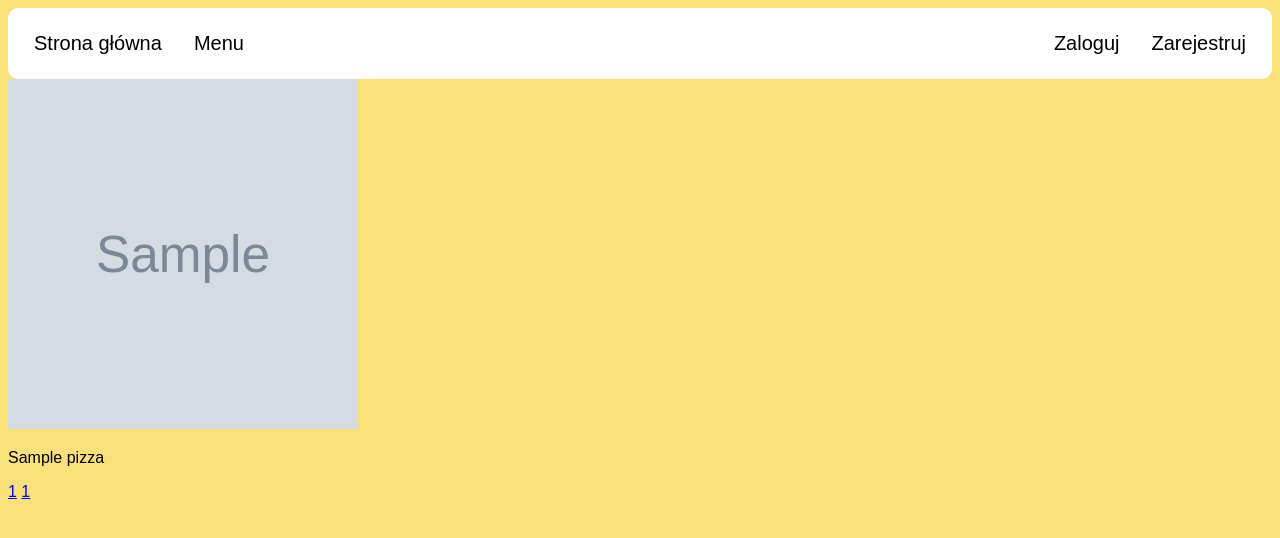
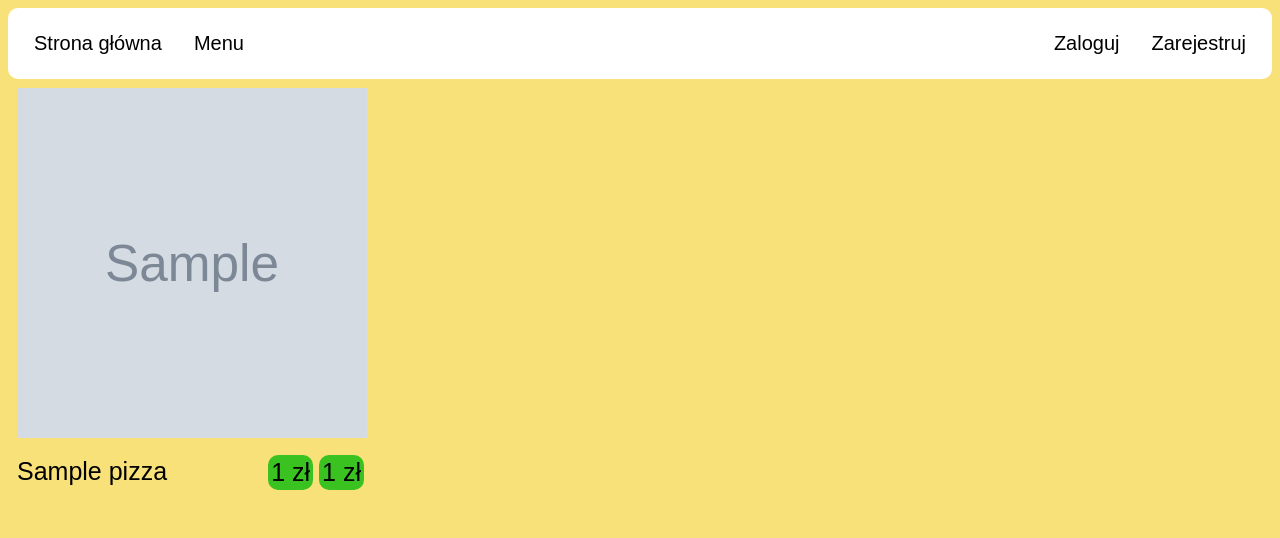
Before and after one commit to artur-mrozek/pizza_site, a Django app: template orders/templates/orders/menu.html in a window 1280 px wide. Shown: the top 538 px of the page. Run offline with Django 3.2, Linux system fonts and the light colour scheme; the template is opened without the code that fills it: most values are stand-ins (such as "Sample title", 1, 10 or a date in 2020); grey boxes marked "Sample" are stand-in pictures.

Commit message:
menu page styling

```diff
--- a/orders/static/style.css
+++ b/orders/static/style.css
@@ -39,6 +39,32 @@ body {
   padding: 18px;
   border-radius: 10px;
   text-align: center;
+}
+
+.pizza-container {
+  padding: 9px;
+  float: left;
+  position: relative;
+}
+
+.pizza-bottom {
+  margin-top: 10px;
+  font-size: 25px;
+}
+
+.pizza-name {
+  position: absolute;
+  bottom: 16px;
+}
+
+.pizza-bottom a {
+  text-decoration: none;
+  color: black;
+  float: right;
+  margin: 3px;
+  padding: 3px;
+  background-color: rgba(10, 187, 10, 0.801);
+  border-radius: 10px;
 }
 
 .form-container{
--- a/orders/templates/orders/menu.html
+++ b/orders/templates/orders/menu.html
@@ -1,11 +1,15 @@
 {% extends 'orders/base.html' %}
 {% block content %}
-{% for pizza in pizzas %}
-<div class="pizza-container">
-    <img src={{ pizza.image.url }} width=350, height=350>
-    <p>{{ pizza.name }}</p>
-    <a href="/add_to_cart?pizza_id={{pizza.id}}&size=M"> {{ pizza.price_medium_size }}</a>
-    <a href="/add_to_cart?pizza_id={{pizza.id}}&size=L"> {{ pizza.price_large_size }}</a>
-</div>
-{% endfor %}
+    <div class="menu-container">
+    {% for pizza in pizzas %}
+        <div class="pizza-container">
+            <img src={{ pizza.image.url }} width=350, height=350>
+            <div class="pizza-bottom">
+                <span class="pizza-name">{{ pizza.name }}</span>
+                <a href="/add_to_cart?pizza_id={{pizza.id}}&size=M"> {{ pizza.price_medium_size }} zł</a>
+                <a href="/add_to_cart?pizza_id={{pizza.id}}&size=L"> {{ pizza.price_large_size }} zł</a>
+            </div>
+        </div>
+    {% endfor %}
+    </div>
 {% endblock content %}
```
Lines whose indentation alone changed are shown as unchanged.
